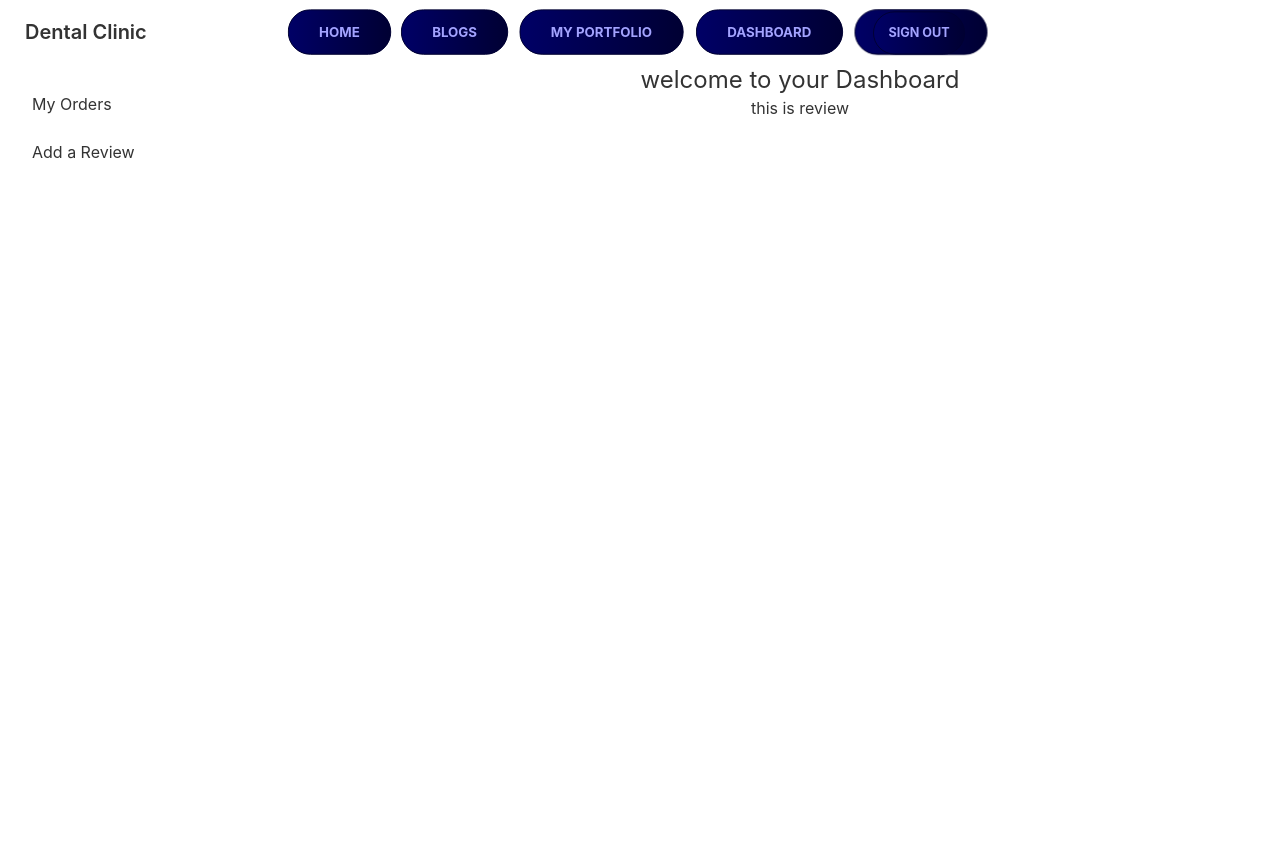
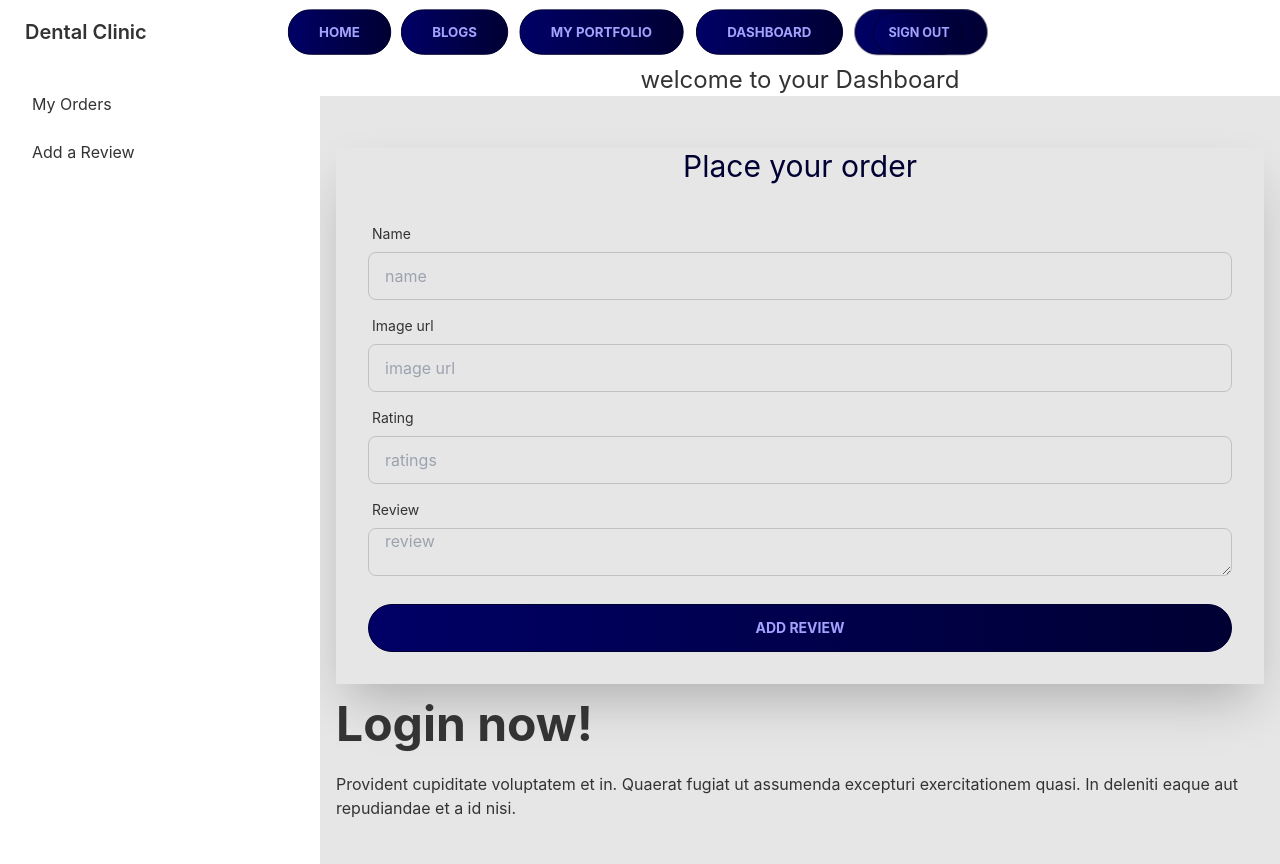
Before and after one commit to Md-Istiaq/The-Hardware-Crew, a React (Create React App) app: page /dashboard/addreview in a window 1280 px wide. Built offline with nearby package versions, Linux system fonts and the light colour scheme; no server answers; sample sign-in values are in the browser's storage.

Commit message:
add a review created

```diff
--- a/src/Pages/Dashboard/Addreview.js
+++ b/src/Pages/Dashboard/Addreview.js
@@ -1,10 +1,63 @@
 import React from 'react';
-
+import { useForm } from "react-hook-form";
+import { toast } from 'react-toastify';
 const Addreview = () => {
+    const { register, handleSubmit ,formState: { errors }} = useForm();
+    const onSubmit = data => {
+        const url = 'http://localhost:5000/review'
+        fetch(url ,{
+            method:'POST',
+            headers:{
+                'content-type':'application/json'
+            },
+            body:JSON.stringify(data)
+        })
+        .then(res => res.json())
+        .then(result =>{
+            console.log(result)
+            toast.success("Review added")
+        })
+        console.log(data)
+    }
     return (
-        <div>
-            <h1>this is review</h1>
+<div class="hero min-h-screen bg-base-200">
+  <div class="hero-content flex-col lg:flex-col-reverse">
+    <div class="text-center lg:text-left">
+      <h1 class="text-5xl font-bold">Login now!</h1>
+      <p class="py-6">Provident cupiditate voluptatem et in. Quaerat fugiat ut assumenda excepturi exercitationem quasi. In deleniti eaque aut repudiandae et a id nisi.</p>
+    </div>
+    <form onSubmit={handleSubmit(onSubmit)} class="shadow-2xl w-full">
+    <h1 className='text-3xl mx-auto text-primary'>Place your order</h1>
+      <div class="card-body">
+        <div class="form-control">
+          <label class="label">
+            <span class="label-text ">Name</span>
+          </label>
+          <input type="text" placeholder="name" class="input input-bordered login-from" {...register("name")}  />
         </div>
+        <div class="form-control">
+          <label class="label">
+            <span class="label-text ">Image url</span>
+          </label>
+          <input type="text" placeholder="image url" class="input input-bordered login-from" {...register("img")}  />
+        </div>
+        <div class="form-control">
+          <label class="label">
+            <span class="label-text ">Rating</span>
+          </label>
+          <input type="text"   placeholder="ratings" class="input input-bordered login-from " {...register("ratings")}  />
+        </div>
+        <div class="form-control">
+          <label class="label">
+            <span class="label-text ">Review</span>
+          </label>
+          <textarea type="text" placeholder="review" class="input input-bordered login-from" {...register("review")}  />
+        </div>
+        <input type="submit" value="Add review" class="btn btn-primary uppercase font-bold bg-gradient-to-r from-accent to-primary hover:from-pink-500 hover:to-yellow-500 rounded-3xl hover:text-primary mt-5" />
+      </div>
+      </form>
+  </div>
+</div>
     );
 };
 
--- a/src/Pages/Dashboard/MyOrders.js
+++ b/src/Pages/Dashboard/MyOrders.js
@@ -1,9 +1,28 @@
-import React from 'react';
+import React, { useEffect , useState } from 'react';
+import { useAuthState } from 'react-firebase-hooks/auth';
+import auth from '../../_firebase.init'
+import axios from 'axios';
+const MyOrders = () => {
+    const [user] = useAuthState(auth)
+    const [orders , setOrders] = useState([])
+    useEffect( () =>{
+        const getItems = async() =>{
+            const email = user.email
+            const url = `http://localhost:5000/myorders?email=${email}`
+            const {data} = await axios.get(url , {
+                headers:{
+                    authorization:`bearer`
+                }
+            })
+            setOrders(data)
+        }
+        getItems();
 
-const MyOrders = () => {
+    } ,[user])
+
     return (
         <div>
-            <h1>this is MyOrders</h1>
+            <h1>You have {orders.length}</h1>
         </div>
     );
 };
--- a/src/Pages/Home/Parts/Purchase.js
+++ b/src/Pages/Home/Parts/Purchase.js
@@ -74,13 +74,13 @@ const Purchase = () => {
           <label class="label">
             <span class="label-text">Part</span>
           </label>
-          <input type="text" value={part.name}  placeholder="part" class="input input-bordered" {...register("part")}   />
+          <input type="text" value={part.name}  placeholder="part" class="input input-bordered" {...register("part")}  readOnly />
         </div>
         <div class="form-control">
           <label class="label">
             <span class="label-text">Price per pice</span>
           </label>
-          <input type="text" value={part.price}  placeholder="price" class="input input-bordered" {...register("price")}  />
+          <input type="text" value={part.price}  placeholder="price" class="input input-bordered" {...register("price")} readOnly />
         </div>
         <div class="form-control">
           <label class="label">
--- a/src/Pages/Home/Review/Review.js
+++ b/src/Pages/Home/Review/Review.js
@@ -3,7 +3,7 @@ import React, { useEffect, useState } from 'react';
 const Review = () => {
     const [reviews,setReviews] = useState([])
     useEffect( () =>{
-        fetch('Review.json')
+        fetch('http://localhost:5000/review')
         .then(res => res.json())
         .then(data => setReviews(data))
     } , [])
```
